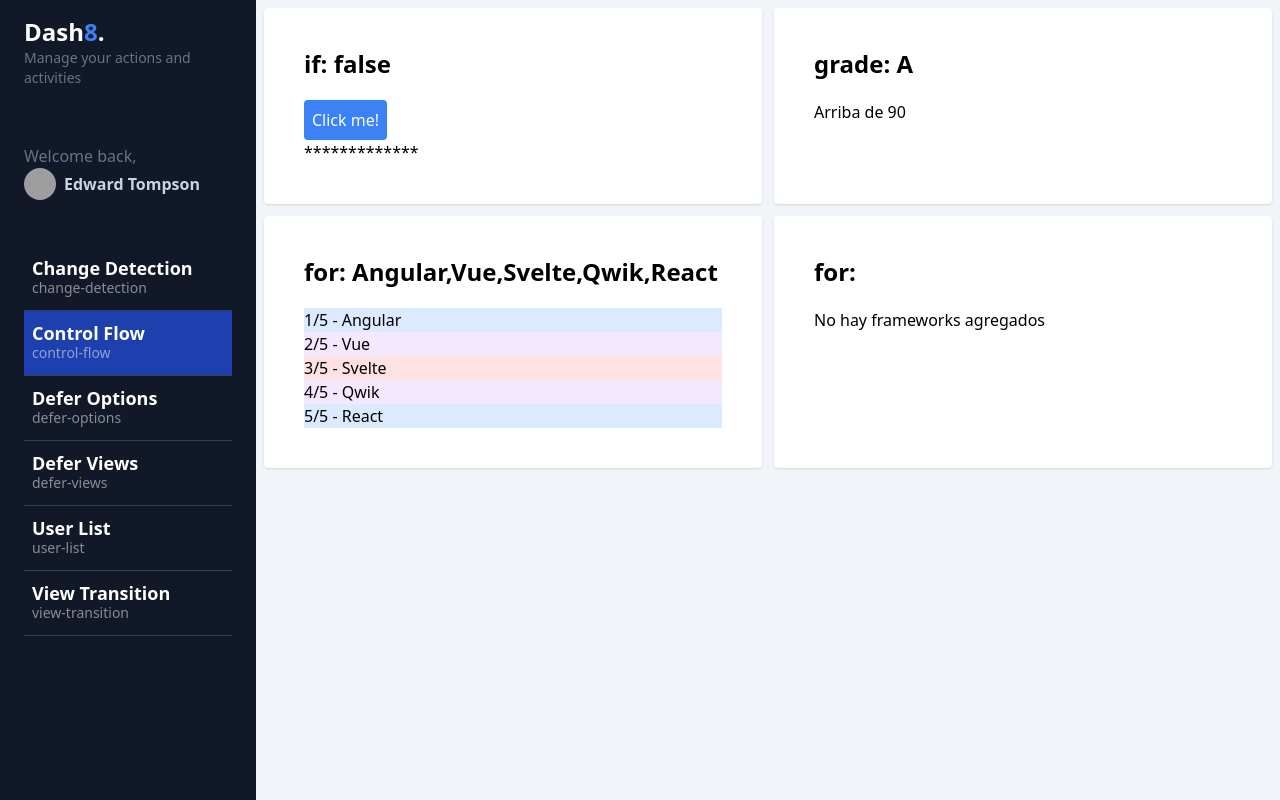
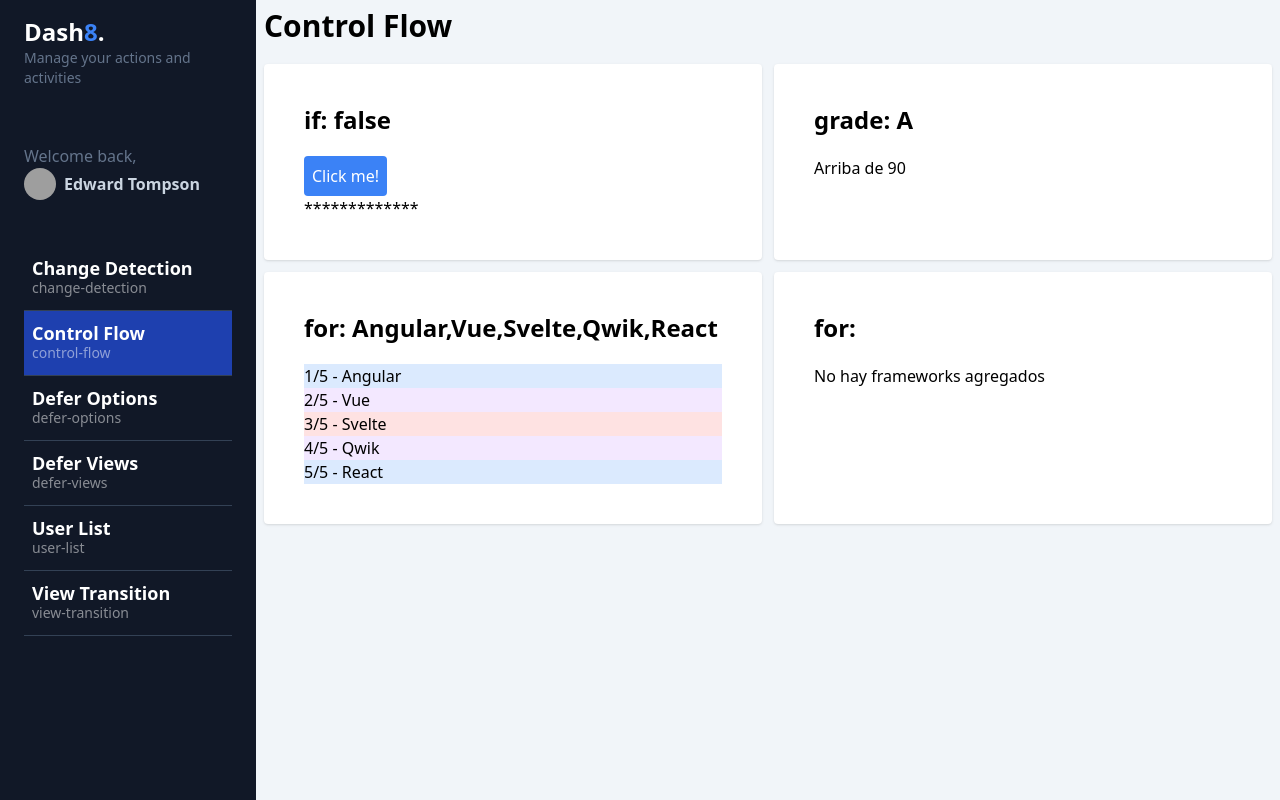
Before and after one commit to felimera/angular-17, an Angular app: page /dashboard/control-flow in a window 1280 px wide. Built offline with nearby package versions, Linux system fonts and the light colour scheme; grey boxes are pictures that could not be loaded.

Commit message:
developer : Requerid @Input

```diff
--- a/src/app/dashboard/pages/control-flow/control-flow.component.html
+++ b/src/app/dashboard/pages/control-flow/control-flow.component.html
@@ -1,3 +1,6 @@
+
+<app-title title="Control Flow" />
+
 <section class="grid grid-cols-1 md:grid-cols-2 gap-3">
   <!-- ngIf o @if -->
   <div class="bg-white rounded shadow p-10">
--- a/src/app/shared/title/title.component.html
+++ /dev/null
@@ -1 +0,0 @@
-<p>title works!</p>
--- a/src/app/shared/title/title.component.ts
+++ b/src/app/shared/title/title.component.ts
@@ -1,12 +1,14 @@
-import { Component } from '@angular/core';
+import { Component, Input } from '@angular/core';
 
 @Component({
   selector: 'app-title',
   standalone: true,
   imports: [],
-  templateUrl: './title.component.html',
+  template: `
+  <h1 class="text-3xl mb-5 font-bold">{{title}}</h1>
+  `,
   styles: ``
 })
 export class TitleComponent {
-
+  @Input({ required: true, }) title!: string;
 }
```
Also changed, not shown: src/app/dashboard/pages/control-flow/control-flow.component.ts (+4 -3 lines).
